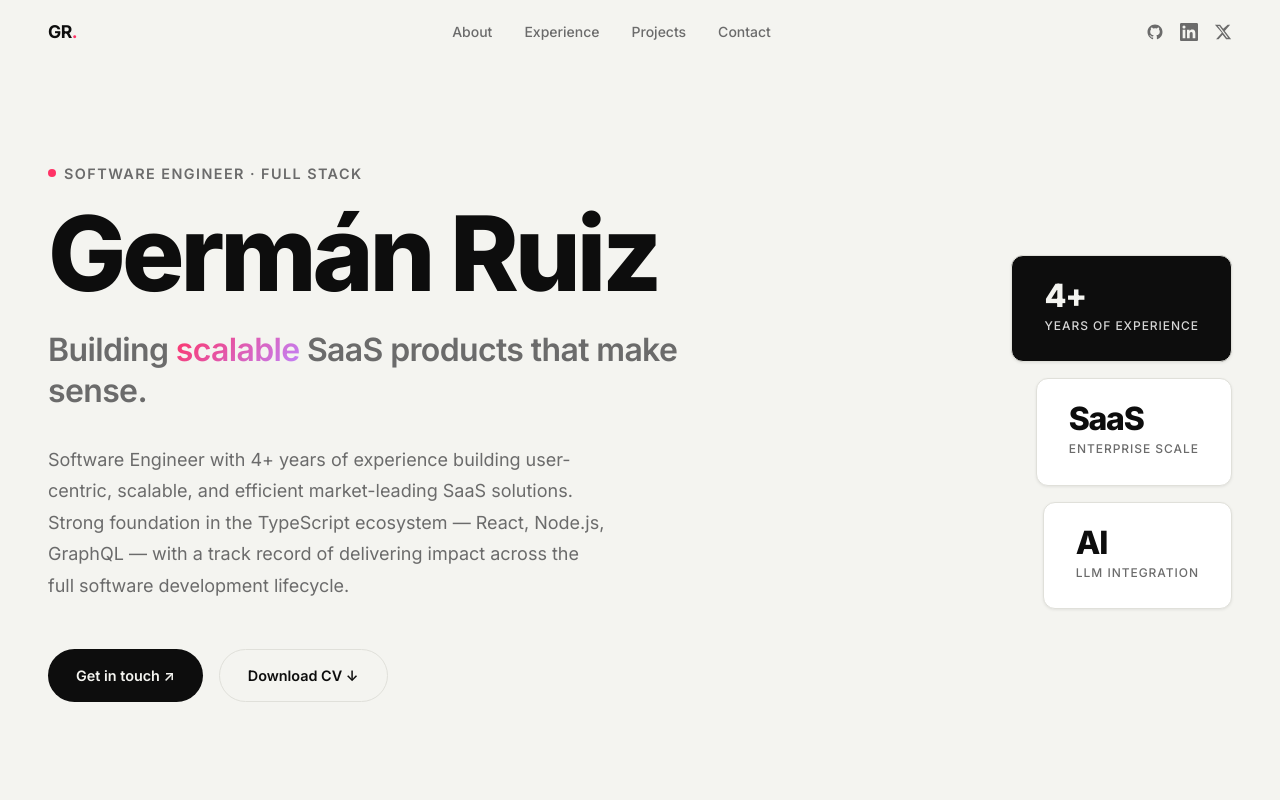
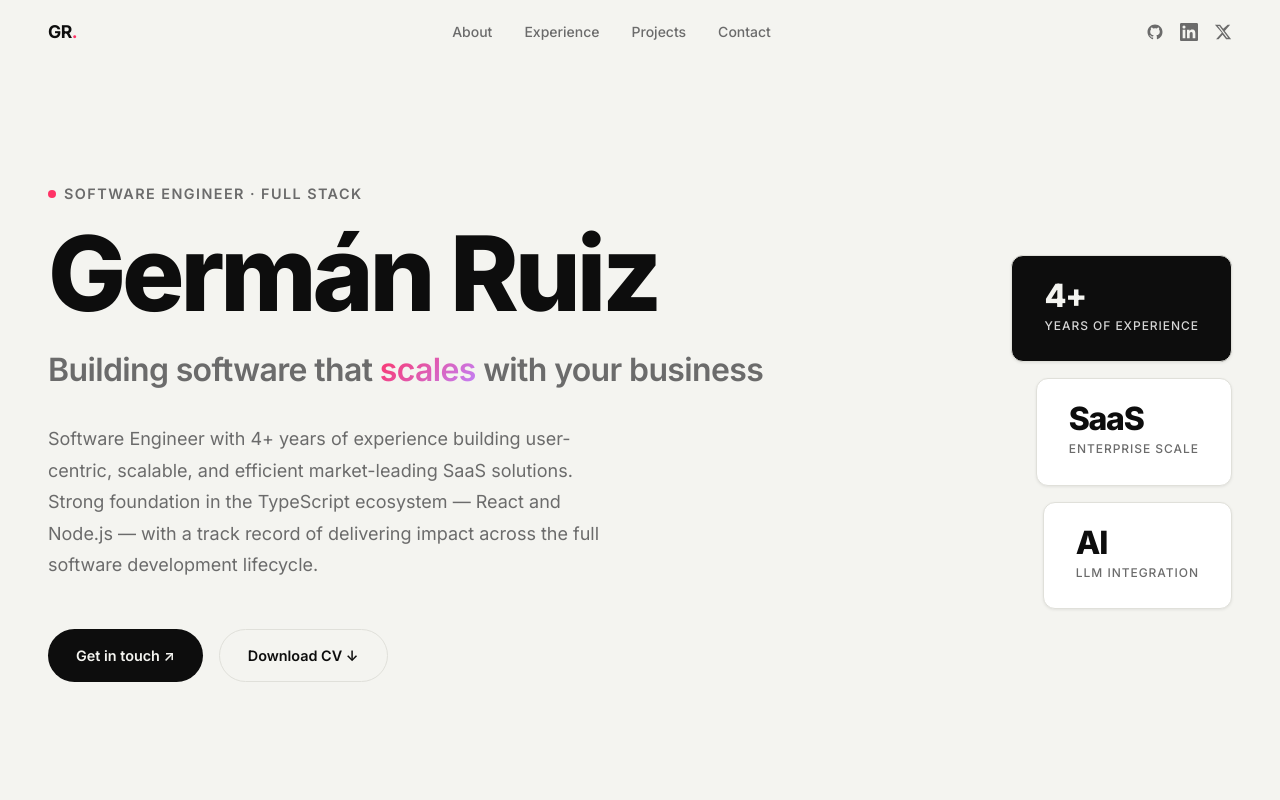
Before and after one commit to germanruzca/personal-site, a Next.js app: page / in a window 1280 px wide. Shown: the top 800 px of the page. Built offline with nearby package versions, Linux system fonts and the light colour scheme.

Commit message:
change the swe header

```diff
--- a/src/components/Hero.tsx
+++ b/src/components/Hero.tsx
@@ -237,7 +237,7 @@ export default function Hero() {
 
             <motion.div variants={fadeUp}>
               <Headline>
-                Building <em>scalable</em> SaaS products that make sense.
+                Building software that <em>scales</em> with your business
               </Headline>
             </motion.div>
 
@@ -245,7 +245,7 @@ export default function Hero() {
               <Bio>
                 Software Engineer with 4+ years of experience building user-centric,
                 scalable, and efficient market-leading SaaS solutions. Strong foundation
-                in the TypeScript ecosystem — React, Node.js, GraphQL — with a track
+                in the TypeScript ecosystem — React and Node.js — with a track
                 record of delivering impact across the full software development lifecycle.
               </Bio>
             </motion.div>
@@ -255,7 +255,7 @@ export default function Hero() {
                 <PrimaryButton href="mailto:me.germanrc@gmail.com">
                   Get in touch ↗
                 </PrimaryButton>
-                <SecondaryButton href="/CV_German_Ruiz_Software_Engineer.pdf" download>
+                <SecondaryButton href="/CV-GermanRuiz-SoftwareEngineer-porfolio.pdf" download>
                   Download CV ↓
                 </SecondaryButton>
               </CTARow>
```
